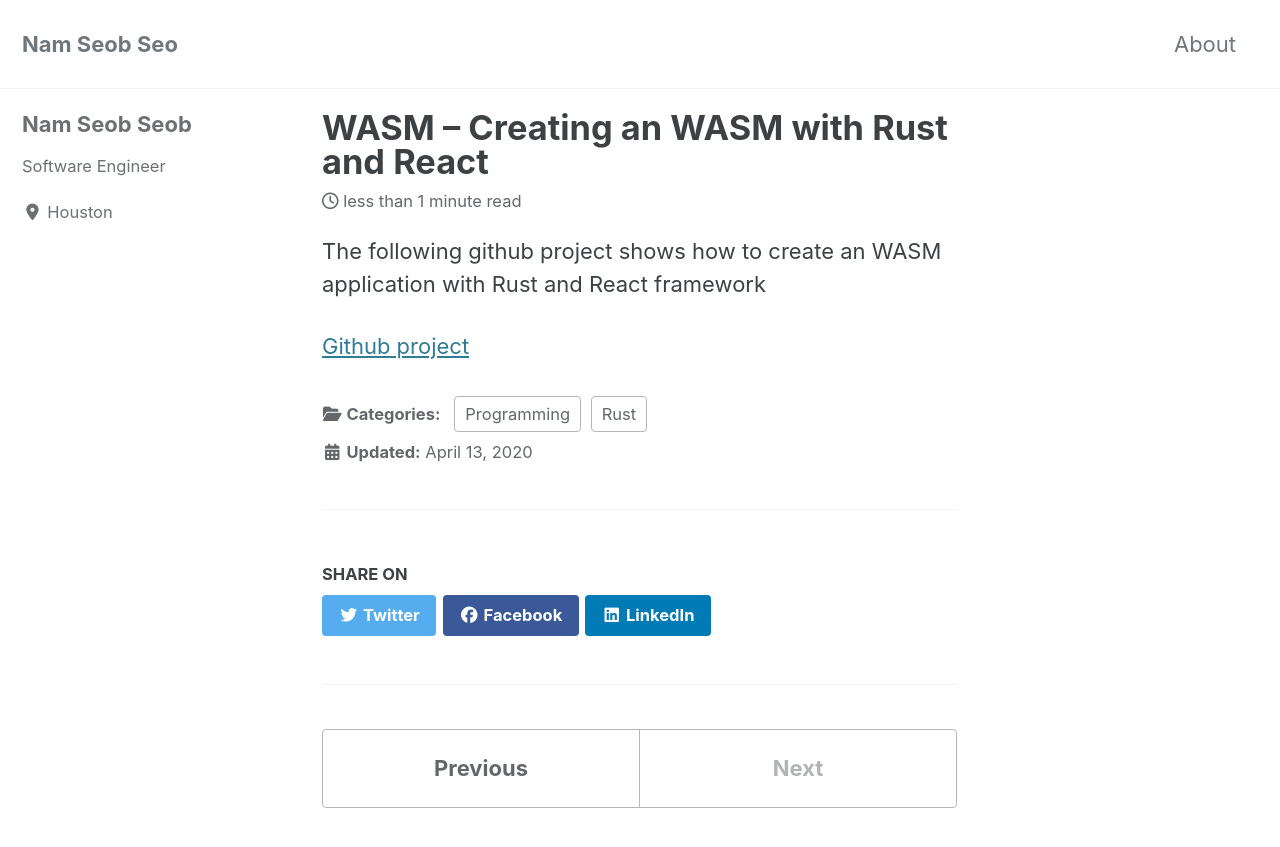
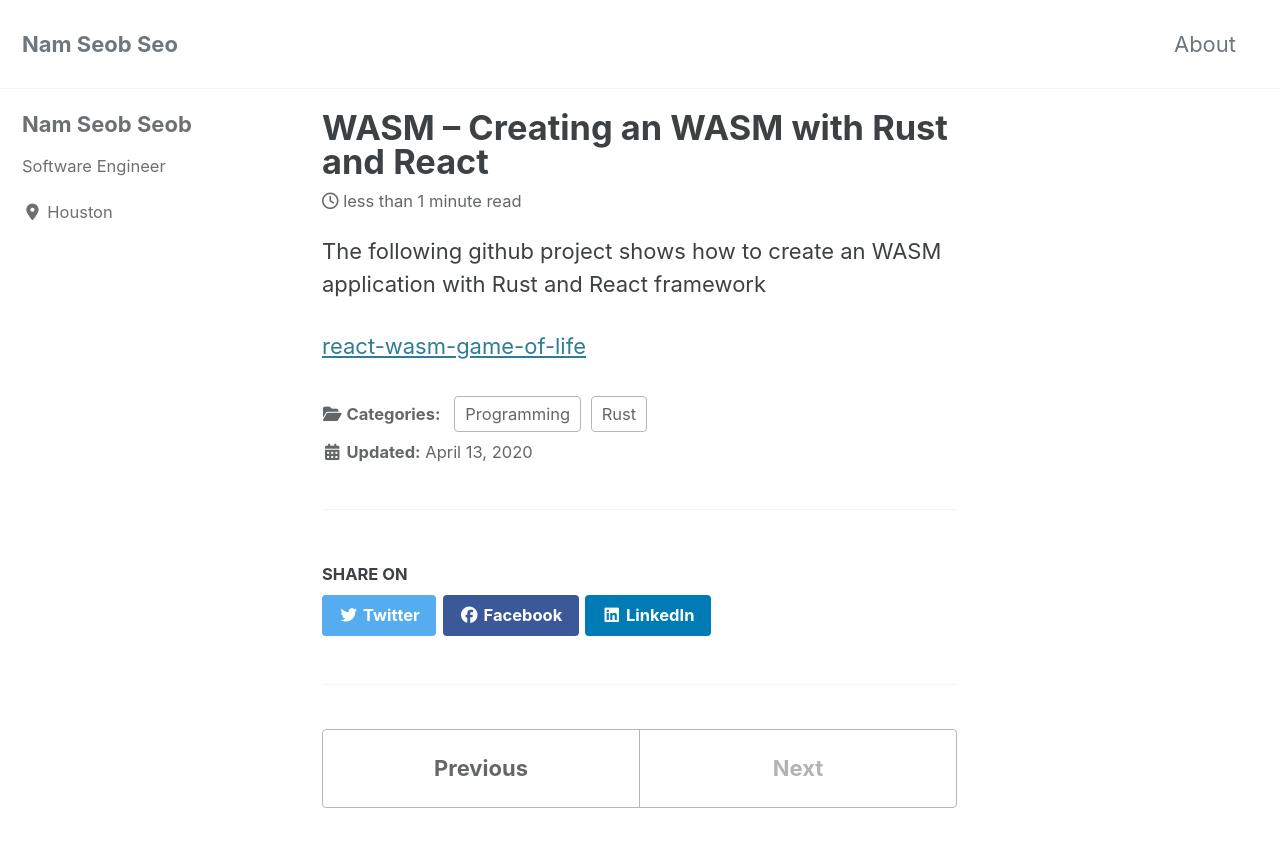
Before and after one commit to nsclass/nsclass.github.io, a Jekyll site: the page built from _posts/2020-04-13-wasm-rust-react.html, in a window 1280 px wide and 900 px high. Shown: the top 847 px of the window. Built offline with Jekyll 4.4.1, drawn with Linux system fonts in a browser that asks for light colours; cached includes are drawn as plain includes; nearby versions of some CDN libraries.

Commit message:
update posts

```diff
--- a/_posts/2020-04-13-wasm-rust-react.html
+++ b/_posts/2020-04-13-wasm-rust-react.html
@@ -14,4 +14,4 @@ permalink: "2020/04/13/wasm-rust-react"
 ---
 <p>The following github project shows how to create an WASM application with Rust and React framework</p>
 
-<a href="https://github.com/nsclass/react-wasm-game-of-life">Github project</a>
+<a href="https://github.com/nsclass/react-wasm-game-of-life">react-wasm-game-of-life</a>
```
